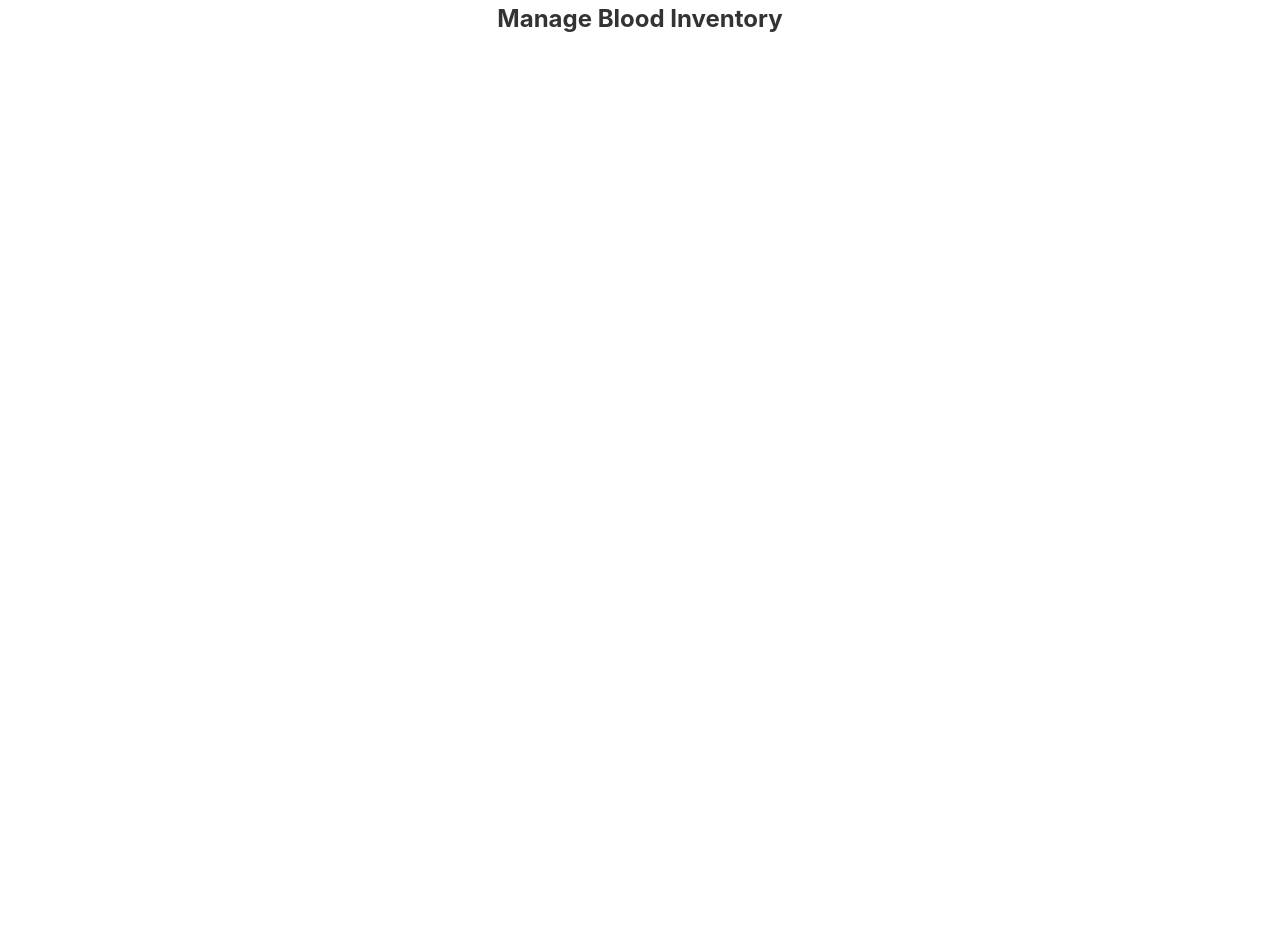
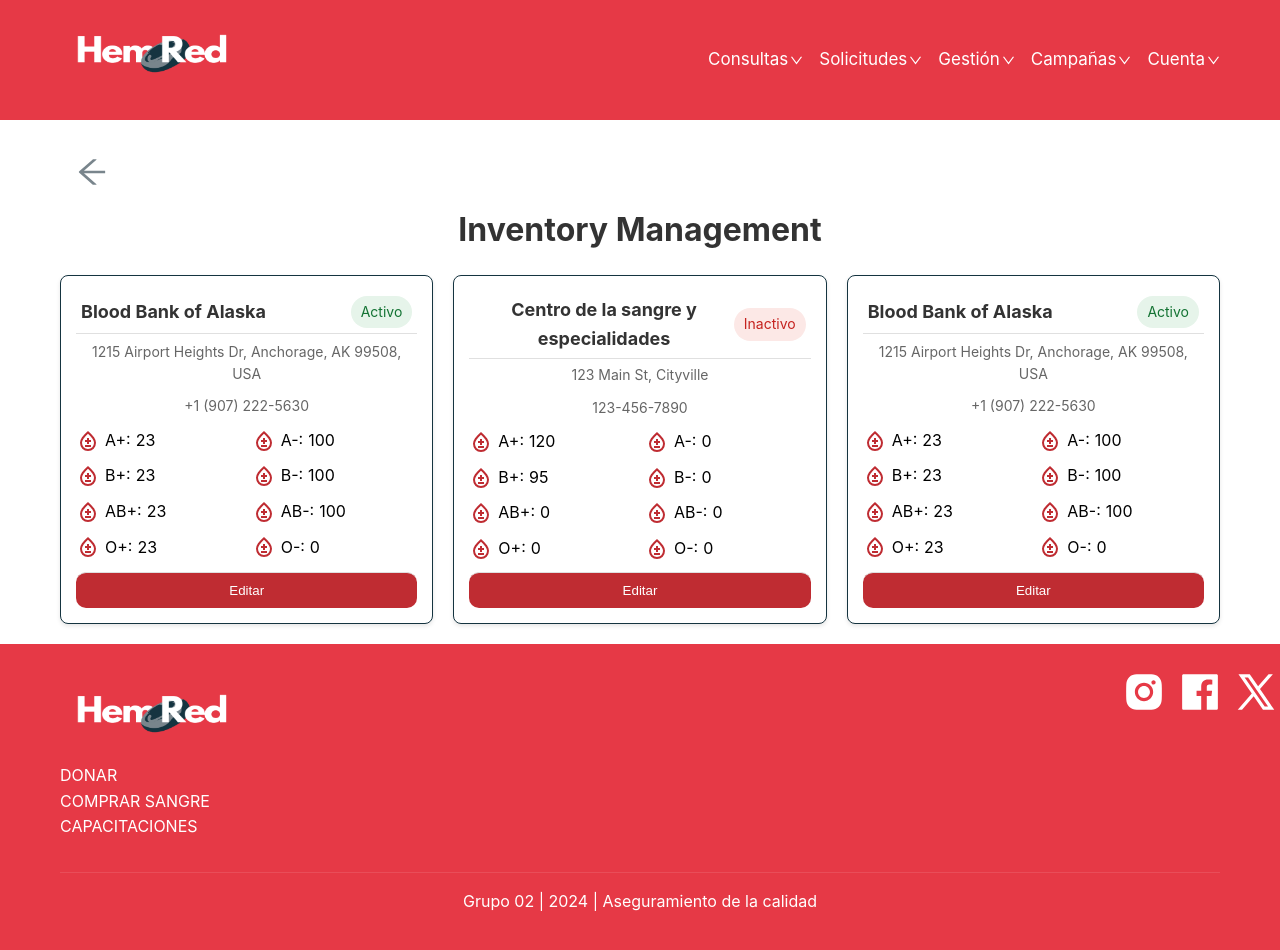
Before and after one commit to AlejandroBeltre/HemoRed, a React (Create React App) app in the folder frontend/: page /manageBloodInventory in a window 1280 px wide. Shown: the top 950 px of the page. Before the commit the page ends 800 px from the top, so only its background shows below. Built offline with nearby package versions, Linux system fonts and the light colour scheme.

Commit message:
added bloodtype controllers changes

```diff
--- a/frontend/src/components/dropdownMenuGestion.jsx
+++ b/frontend/src/components/dropdownMenuGestion.jsx
@@ -1,14 +1,13 @@
 import React from 'react';
 import './dropdownMenuConsultas.css';
+import { Link } from 'react-router-dom';
 
 const Dropdown = ({ visible }) => {
   if (!visible) return null;
   return (
     <div className="dropdown-menu">
       <ul>
-        <li>Submenu 1</li>
-        <li>Submenu 2</li>
-        <li>Submenu 3</li>
+      <li><Link to="/manageBloodInventory" style={{textDecoration: 'none', color: 'inherit'}}>Gestionar Inventario de Sangre</Link></li>
       </ul>
     </div>
   );
--- a/frontend/src/manageBloodInventory/manageBloodInventory.css
+++ b/frontend/src/manageBloodInventory/manageBloodInventory.css
@@ -0,0 +1,112 @@
+/* manageBloodInventory.css */
+
+.view-blood-request-status-container {
+    max-width: 1200px;
+    margin: 0 auto;
+    padding: 20px;
+  }
+
+  .inventory-title {
+    font-size: 24px;
+    font-weight: bold;
+    margin-bottom: 20px;
+  }
+
+  .blood-bank-inventory-grid {
+    display: grid;
+    grid-template-columns: repeat(auto-fill, minmax(300px, 1fr));
+    gap: 20px;
+  }
+
+  .blood-bank-card {
+    border: 1px solid #153440;
+    border-radius: 8px;
+    overflow: hidden;
+    box-shadow: 0 2px 4px rgba(0, 0, 0, 0.1);
+    background-color: white;
+  }
+
+  .card-header {
+    display: flex;
+    justify-content: space-between;
+    align-items: center;
+    padding: 5px;
+    margin-bottom: 5px;
+    border-bottom: 1px solid #e0e0e0;
+  }
+
+  .blood-inventory-bank-name {
+    font-size: 18px;
+    font-weight: bold;
+    margin: 0;
+    color: #153440;
+  }
+
+  .bank-status {
+    padding: 5px 10px;
+    border-radius: 20px;
+    font-size: 14px;
+  }
+
+  .status-active {
+    background-color: #e6f4ea;
+    color: #137333;
+  }
+
+  .status-inactive {
+    background-color: #fce8e6;
+    color: #c5221f;
+  }
+
+  .-blood-inventory-card-content {
+    padding: 15px;
+  }
+
+  .bank-info {
+    font-size: 14px;
+    color: #666;
+    margin-bottom: 10px;
+  }
+
+  .blood-types-grid {
+    display: grid;
+    grid-template-columns: repeat(2, 1fr);
+    gap: 10px;
+    margin-top: 5px;
+  }
+
+  .blood-type-display {
+    display: flex;
+    align-items: center;
+    gap: 5px;
+
+  }
+
+  .blood-emoji {
+    color: #c5221f;
+    margin-right: 5px;
+  }
+
+  .blood-type {
+    font-weight: bold;
+    margin-right: 5px;
+  }
+
+  .edit-button {
+    width: 100%;
+    padding: 10px;
+    background-color: #BF2C32;
+    border: none;
+    border-top: 1px solid #e0e0e0;
+    cursor: pointer;
+    display: flex;
+    justify-content: center;
+    align-items: center;
+    color: white;
+    border-radius: 10px;
+    margin-top: 10px;
+  }
+
+  .edit-icon {
+    margin-right: 5px;
+  }
--- a/frontend/src/manageBloodInventory/manageBloodInvetory.jsx
+++ b/frontend/src/manageBloodInventory/manageBloodInvetory.jsx
@@ -1,12 +1,121 @@
-import React, { useState, useEffect } from 'react';
+import React from 'react';
 import './manageBloodInventory.css';
+import Headers from '../components/header';
+import Footer from '../components/footer';
+import { ArrowLeftOutlined } from '@ant-design/icons';
+import { Link, useNavigate } from 'react-router-dom';
+
+
+const BloodTypeDisplay = ({type, bags}) => {
+    return(
+    <div className='blood-type-display'>
+        <svg xmlns="http://www.w3.org/2000/svg" height="24px" viewBox="0 -960 960 960" width="24px" fill="#BF2C32">
+            <path d="M480-80q-137 0-228.5-94T160-408q0-100 79.5-217.5T480-880q161 137 240.5 254.5T800-408q0 140-91.5 234T480-80Zm0-80q104 0 172-70.5T720-408q0-73-60.5-165T480-774Q361-665 300.5-573T240-408q0 107 68 177.5T480-160Zm-120-80h240v-80H360v80Zm80-120h80v-80h80v-80h-80v-80h-80v80h-80v80h80v80Zm40-120Z"/>
+        </svg>
+        <span className='blood-type-bank-manage'>{type}:</span>
+        <span className='blood-bags'>{bags}</span>
+    </div>
+    );
+}
+
+const BloodBankCard = ({ bank }) => {
+    return (
+      <div className="blood-bank-card">
+        <div className="card-header">
+          <h2 className="blood-inventory-bank-name">{bank.name}</h2>
+          <span className={`bank-status ${bank.isActive ? 'status-active' : 'status-inactive'}`}>
+            {bank.isActive ? 'Activo' : 'Inactivo'}
+          </span>
+        </div>
+        <div className="blood-inventory-card-content">
+          <p className="bank-info">{bank.address}</p>
+          <p className="bank-info">{bank.phoneNumber}</p>
+          <div className="blood-types-grid">
+            {bank.bloodTypes.map((bloodType) => (
+              <BloodTypeDisplay key={bloodType.type} type={bloodType.type} bags={bloodType.bags} />
+            ))}
+          </div>
+        </div>
+        <button className="edit-button">Editar</button>
+      </div>
+    );
+  };
+
 
 function ManageBloodInventory() {
+    const allBloodTypes = ["A+", "A-", "B+", "B-", "AB+", "AB-", "O+", "O-"];
+    const bloodBanks = [
+        {
+          id: 1,
+          name: "Blood Bank of Alaska",
+          isActive: true,
+          address: "1215 Airport Heights Dr, Anchorage, AK 99508, USA",
+          phoneNumber: "+1 (907) 222-5630",
+          bloodTypes: [
+            { type: "A+", bags: 23 },
+            { type: "A-", bags: 100 },
+            { type: "B+", bags: 23 },
+            { type: "B-", bags: 100 },
+            { type: "AB+", bags: 23 },
+            { type: "AB-", bags: 100 },
+            { type: "O+", bags: 23 },
+            { type: "O-", bags: 0 },
+          ]
+        },
+        {
+          id: 2,
+          name: "Centro de la sangre y especialidades",
+          isActive: false,
+          address: "123 Main St, Cityville",
+          phoneNumber: "123-456-7890",
+          bloodTypes: [
+            { type: "A+", bags: 120 },
+            { type: "A-", bags: 0 },
+            { type: "B+", bags: 95 },
+            { type: "B-", bags: 0 },
+            { type: "AB+", bags: 0 },
+            { type: "AB-", bags: 0 },
+            { type: "O+", bags: 0 },
+            { type: "O-", bags: 0 },
+          ]
+        },
+        {
+            id: 1,
+            name: "Blood Bank of Alaska",
+            isActive: true,
+            address: "1215 Airport Heights Dr, Anchorage, AK 99508, USA",
+            phoneNumber: "+1 (907) 222-5630",
+            bloodTypes: [
+              { type: "A+", bags: 23 },
+              { type: "A-", bags: 100 },
+              { type: "B+", bags: 23 },
+              { type: "B-", bags: 100 },
+              { type: "AB+", bags: 23 },
+              { type: "AB-", bags: 100 },
+              { type: "O+", bags: 23 },
+              { type: "O-", bags: 0 },
+            ]
+          }
+      ];
+        const navigate = useNavigate();
+        const handleBack = () => {
+            navigate(-1);
+        };
     return (
-        <div className="manageBloodInventory">
-            <h1>Manage Blood Inventory</h1>
+        <div>
+            <Headers />
+            <div className='view-blood-request-status-container'>
+                <ArrowLeftOutlined className='back' onClick={handleBack} />
+                <h1 className='inventory-title'>Inventory Management</h1>
+                <div className='blood-bank-inventory-grid'>
+                    {bloodBanks.map((bank) => (
+                        <BloodBankCard key={bank.id} bank={bank} />
+                    ))}
+                </div>
+            </div>
+            <Footer />
         </div>
-    )
+    );
 }
 
 export default ManageBloodInventory;
```
